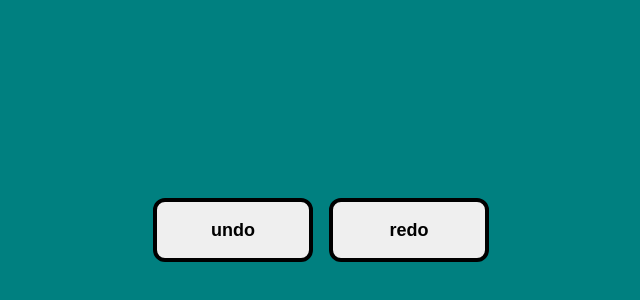
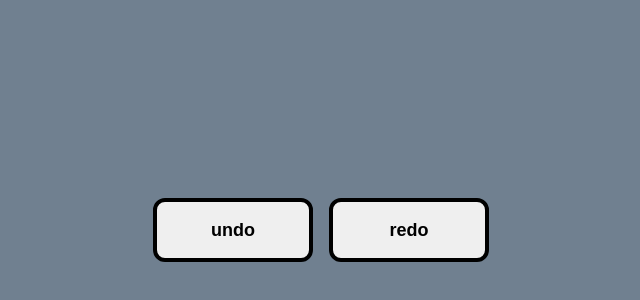
Before and after one commit to jamercer/challenge-dots, a React (Create React App) app: page / in a window 1280 px wide. Shown: the part 458-758 px from the top of the page, without its empty margins (319-959 px from the left). Built offline with nearby package versions, Linux system fonts and the light colour scheme.

Commit message:
new dot squishes

```diff
--- a/src/App.css
+++ b/src/App.css
@@ -5,7 +5,7 @@ html {
 .App {
   text-align: center;
   min-height: 100vh;
-  background-color: teal;
+  background-color: slategray;
 }
 
 .dot {
@@ -13,7 +13,23 @@ html {
   border-radius: 100%;
   height: 2rem;
   width: 2rem;
-  background-color:darkmagenta;
+  background-color:darkred;
+  /* border: 4px black solid; */
+  box-sizing: border-box;
+  /* box-shadow: 0 0 0 3px black; */
+  transition-duration: 200ms;
+}
+
+.newDot {
+	position: absolute;
+  border-radius: 100%;
+  height: 2rem;
+  width: 2rem;
+  background-color:red;
+  /* border: 4px black solid; */
+  box-sizing: border-box;
+  /* box-shadow: 0 0 0 3px black; */
+  transition-duration: 0;
 }
 
 .button-well {
--- a/src/App.tsx
+++ b/src/App.tsx
@@ -1,4 +1,4 @@
-import React, { CSSProperties, MouseEvent, useState } from 'react';
+import React, { CSSProperties, MouseEvent, useEffect, useState } from 'react';
 import logo from './logo.svg';
 import './App.css';
 
@@ -9,9 +9,11 @@ interface point {
 }
 
 function App() {
+  const [pointerPos, setPointerPos] = useState<point>({x:0, y:0});
   const [newDot, setNewDot] = useState<point|undefined>();
   const [dotList, setDotList] = useState<point[]>([]);
   const [undoDots, setUndoDots] = useState<point[]>([]);
+
 
   const mouseDownAction = (e:MouseEvent) => {
     e.preventDefault()
@@ -25,6 +27,10 @@ function App() {
       setNewDot(undefined);
       setUndoDots([]);
     }
+  }
+
+  const mouseMoveAction = (e:MouseEvent) => {
+    setPointerPos({x:e.pageX, y:e.pageY});
   }
 
   const stopProp = (e:MouseEvent) => {
@@ -60,13 +66,32 @@ function App() {
     });
   }
 
+  const renderNewDot = (dotStart: point|undefined, mousePos: point) => {
+    if (dotStart === undefined) return;
+
+    const diff: point = {x: dotStart.x-mousePos.x, y: dotStart.y-mousePos.y};
+    const magnitude: number = Math.sqrt(Math.pow(diff.x, 2) + Math.pow(diff.y, 2));
+    const scale: number = Math.max(1, magnitude / 32);
+    const rot: number = Math.atan2(diff.y, diff.x);
+    const transformStyle: string = 'rotate('+rot+'rad) translateX(-'+magnitude/2+'px) scaleX('+scale+')'
+
+    const style: CSSProperties = {
+      position: 'absolute',
+      left: dotStart.x - 16,
+      top: dotStart.y - 16,
+      transform: transformStyle,
+    }
+    return <div className='newDot' style={style}></div>
+  }
+
   return (<div>
-    <div className="App" onMouseDown={mouseDownAction} onMouseUp={mouseUpAction}>
+    <div className="App" onMouseDown={mouseDownAction} onMouseUp={mouseUpAction} onMouseMove={mouseMoveAction}>
       <div className='button-well'>
         <button onMouseDown={stopProp} onMouseUp={mouseUpAction} onClick={undo}>undo</button>
         <button onMouseDown={stopProp} onMouseUp={mouseUpAction} onClick={redo}>redo</button>
       </div>
       {renderDots(dotList)}
+      {renderNewDot(newDot, pointerPos)}
     </div>
   </div>);
 }
```
